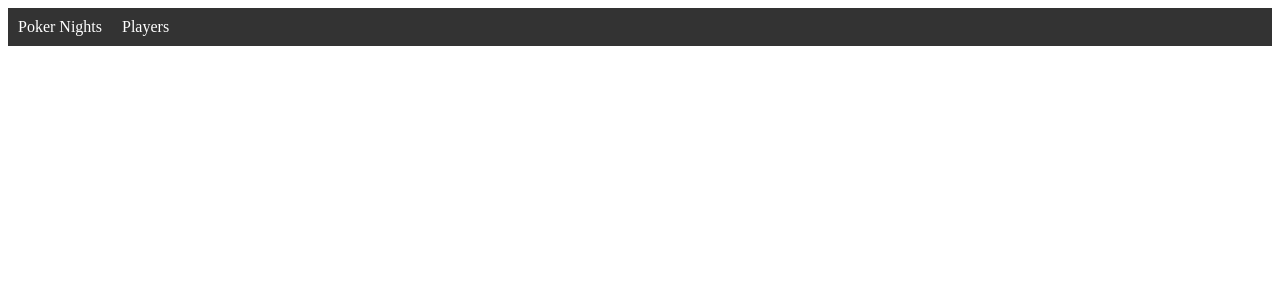
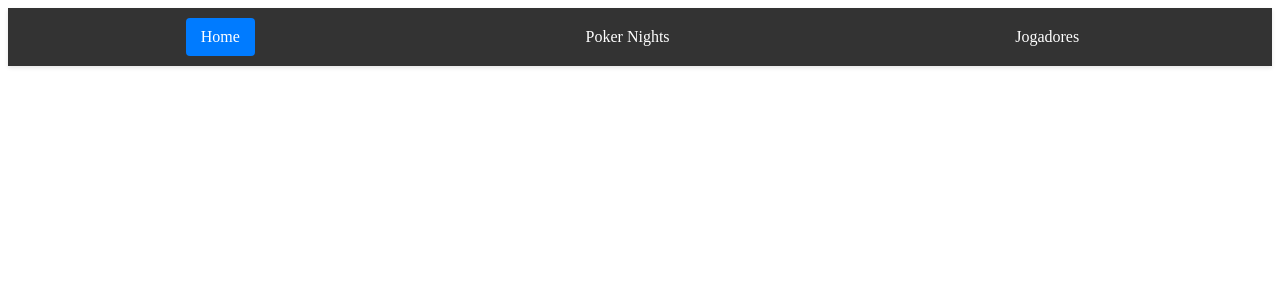
Before and after one commit to viniaraujo68/pokerdex, an Angular app in the folder frontend/: page / in a window 1280 px wide. Shown: the top 300 px of the page. Built offline with nearby package versions, Linux system fonts and the light colour scheme.

Commit message:
nav bar um pouco melhorzinha

```diff
--- a/frontend/src/app/navbar/navbar.component.css
+++ b/frontend/src/app/navbar/navbar.component.css
@@ -1,28 +1,32 @@
-nav {
-    background-color: #333;
-    padding: 10px;
+.navbar {
+  background-color: #333;
+  padding: 10px 20px;
+  box-shadow: 0 2px 4px rgba(0, 0, 0, 0.1);
 }
 
-ul {
-    list-style-type: none;
-    margin: 0;
-    padding: 0;
+.navbar-list {
+  list-style: none;
+  margin: 0;
+  padding: 0;
+  display: flex;
+  justify-content: space-around;
 }
 
-li {
-    display: inline;
-    margin-right: 20px;
+.navbar-item {
+  margin: 0;
 }
 
-a {
-    color: white;
-    text-decoration: none;
+.navbar-link {
+  color: #fff;
+  text-decoration: none;
+  padding: 10px 15px;
+  display: block;
+  transition: background-color 0.3s, color 0.3s;
 }
 
-a.active {
-    font-weight: bold;
+.navbar-link:hover,
+.navbar-link.active {
+  background-color: #007bff;
+  color: #fff;
+  border-radius: 4px;
 }
-
-a:hover {
-    text-decoration: underline;
-}
--- a/frontend/src/app/navbar/navbar.component.html
+++ b/frontend/src/app/navbar/navbar.component.html
@@ -1,10 +1,13 @@
-<nav>
-    <ul>
-        <li>
-            <a routerLink="/poker-nights" routerLinkActive="active">Poker Nights</a>
-        </li>
-        <li>
-            <a routerLink="/players" routerLinkActive="active">Players</a>
-        </li>
-    </ul>
+<nav class="navbar">
+  <ul class="navbar-list">
+    <li class="navbar-item">
+      <a routerLink="/" routerLinkActive="active" [routerLinkActiveOptions]="{ exact: true }" class="navbar-link">Home</a>
+    </li>
+    <li class="navbar-item">
+      <a routerLink="/poker-nights" routerLinkActive="active" class="navbar-link">Poker Nights</a>
+    </li>
+    <li class="navbar-item">
+      <a routerLink="/players" routerLinkActive="active" class="navbar-link">Jogadores</a>
+    </li>
+  </ul>
 </nav>
```
